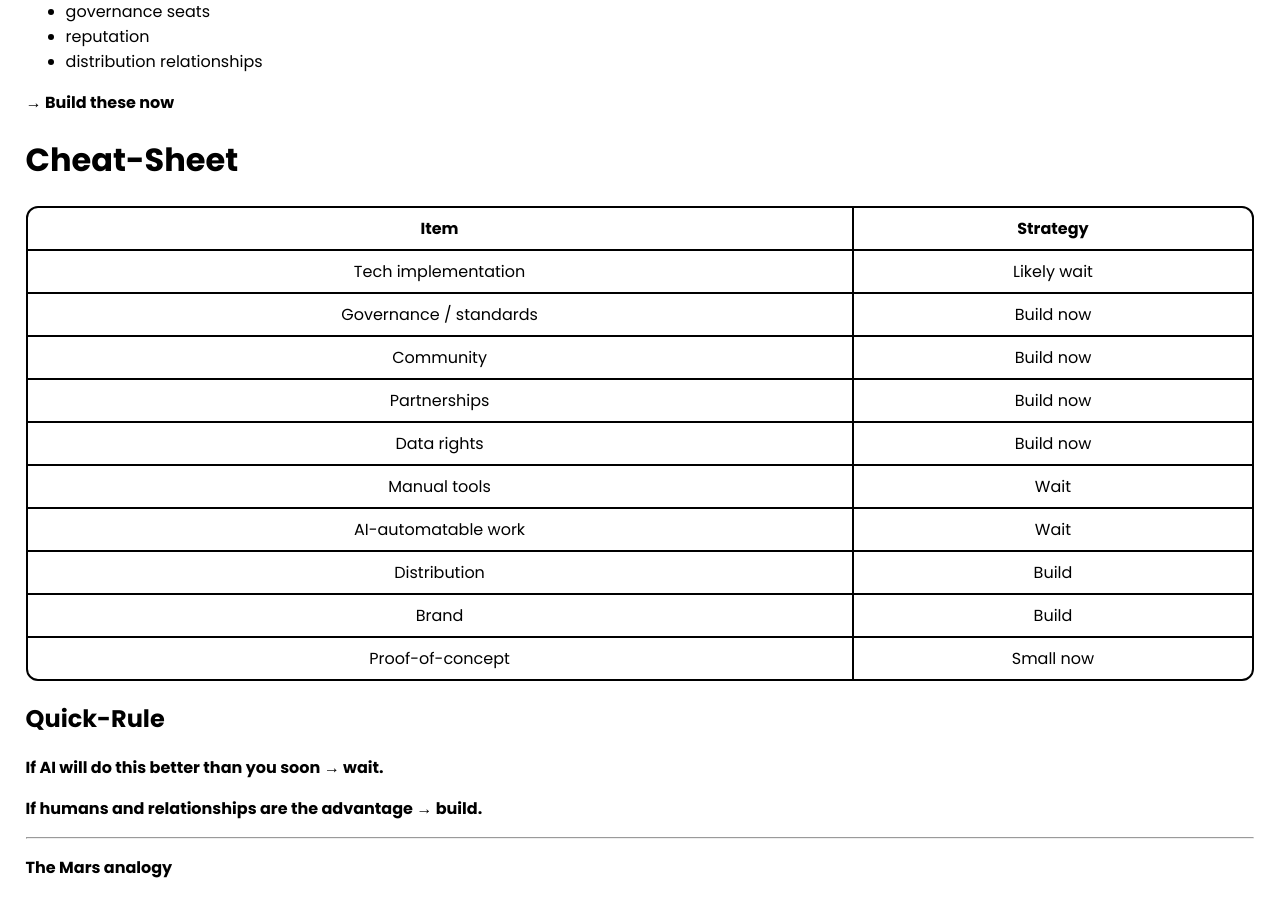
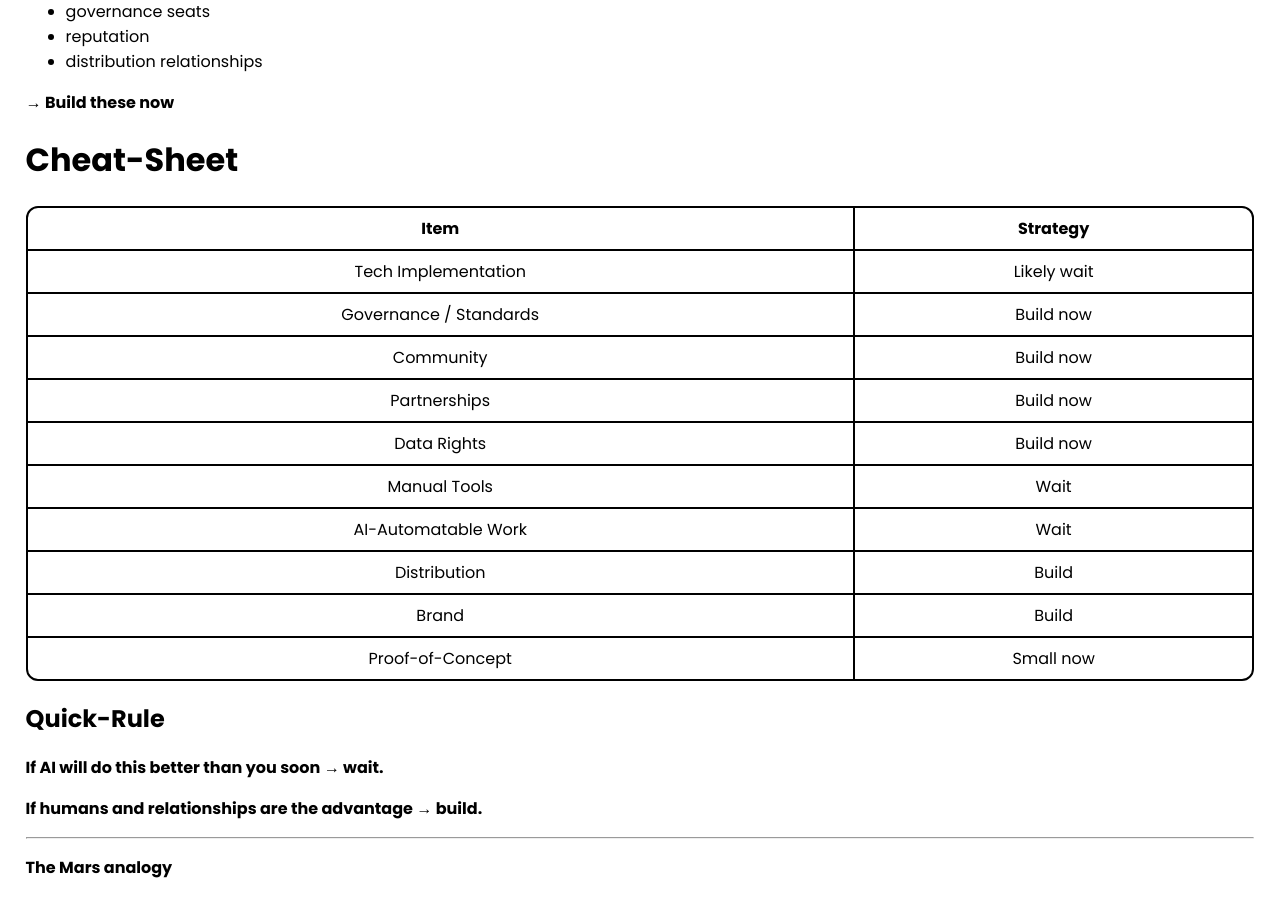
Before and after one commit to selfdriven-foundation/selfdriven-ai, a Jekyll site: the page built from docs/pages/wait-or-build-framework.md, in a window 1280 px wide and 900 px high, scrolled down 1843 px. Built offline with Jekyll 4.4.1, drawn with Linux system fonts in a browser that asks for light colours.

```diff
--- a/docs/pages/wait-or-build-framework.md
+++ b/docs/pages/wait-or-build-framework.md
@@ -84,16 +84,16 @@ Things that get harder later:
 
 | Item | Strategy |
 |:--:|:--:|
-| Tech implementation | Likely wait |
-| Governance / standards | Build now |
+| Tech Implementation | Likely wait |
+| Governance / Standards | Build now |
 | Community | Build now |
 | Partnerships | Build now |
-| Data rights | Build now |
-| Manual tools | Wait |
-| AI-automatable work | Wait |
+| Data Rights | Build now |
+| Manual Tools | Wait |
+| AI-Automatable Work | Wait |
 | Distribution | Build |
 | Brand | Build |
-| Proof-of-concept | Small now |
+| Proof-of-Concept | Small now |
 
 ## Quick-Rule
 
```
